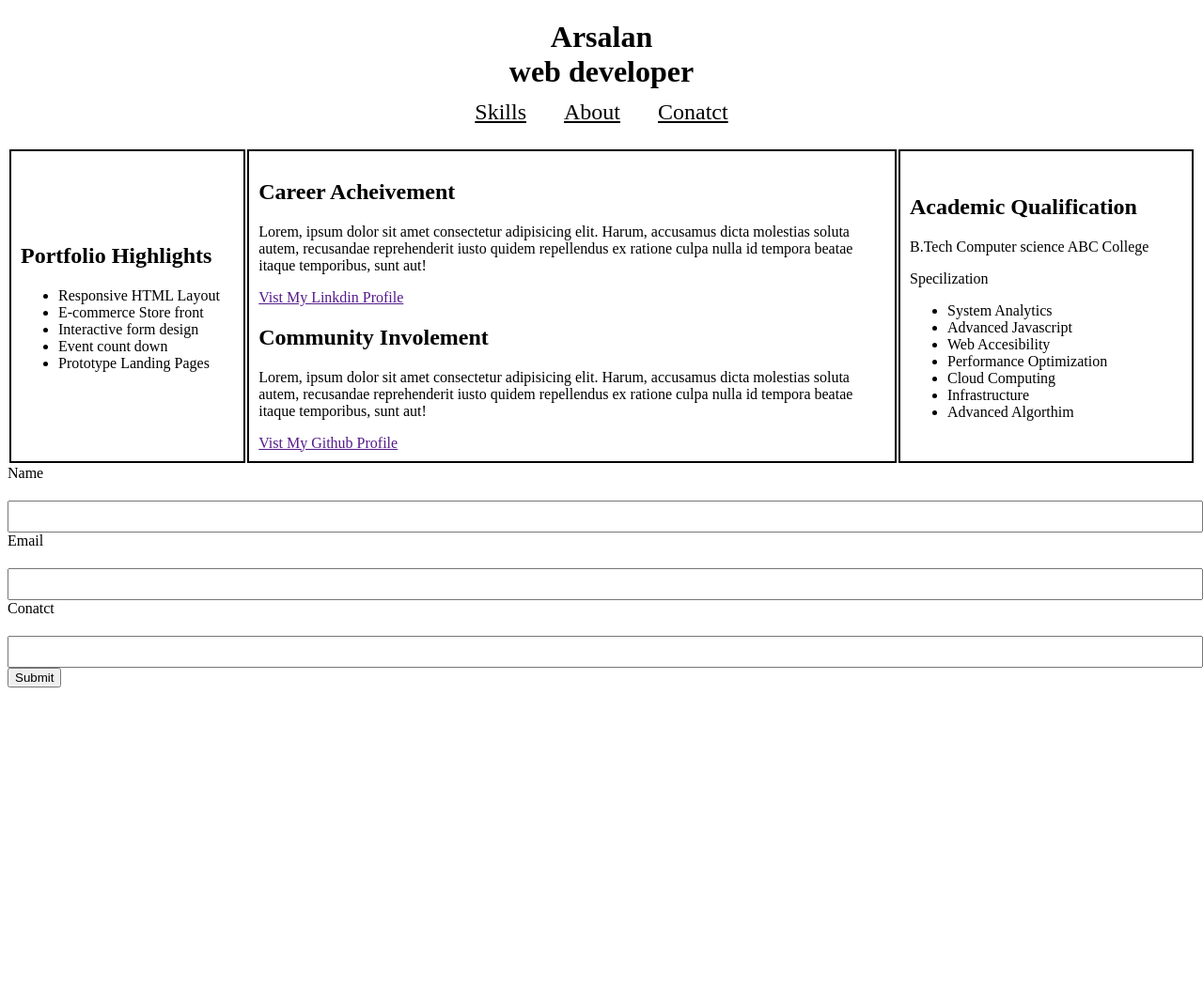
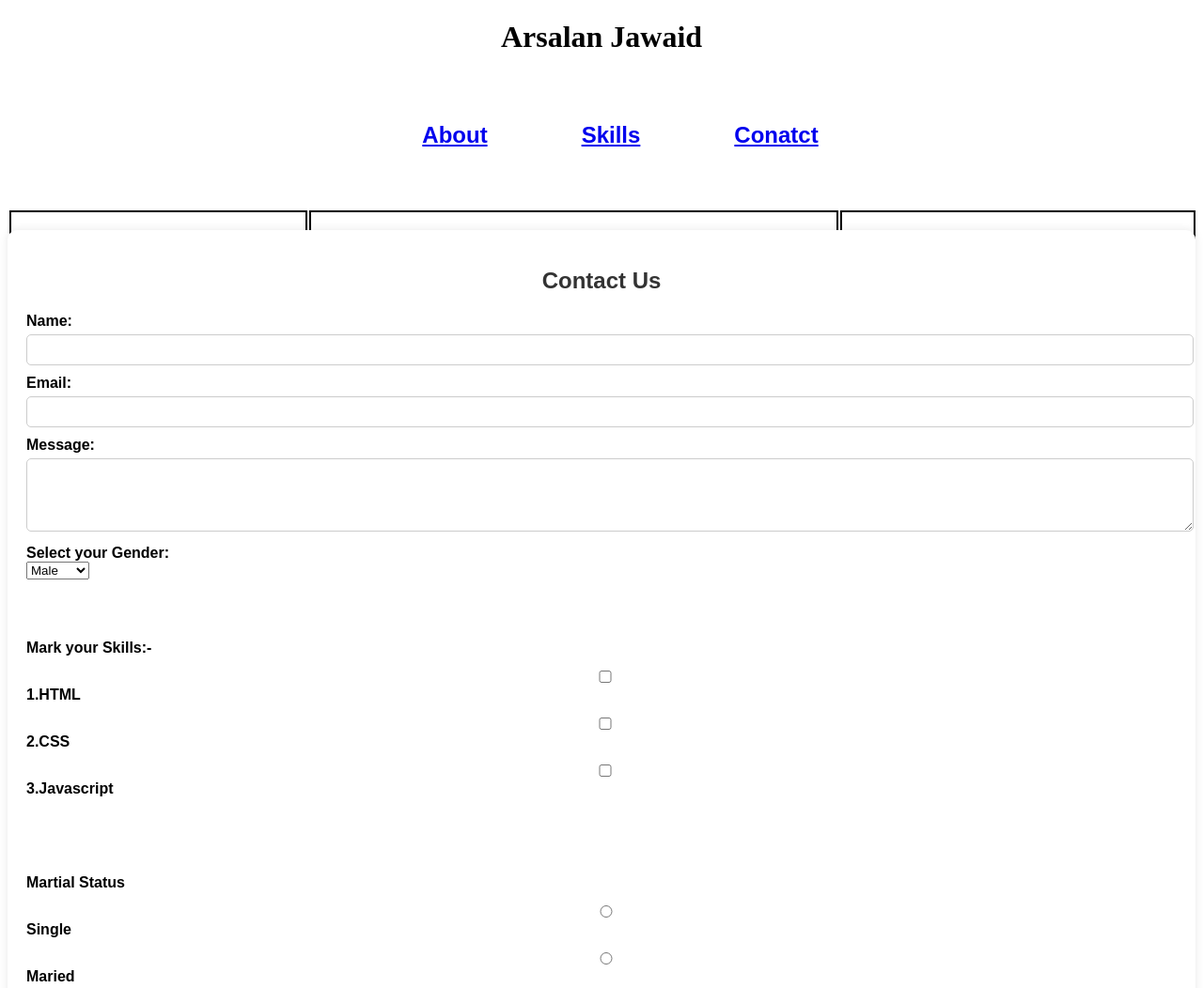
Before and after one commit to Arsalan-123/tableform, a plain HTML site: page index.html in a window 1280 px wide. Shown: the top 1052 px of the page at 94% size. Before the commit the page ends 800 px from the top, so only its background shows below. Drawn offline with Linux system fonts and the light colour scheme.

Commit message:
Add files via upload

```diff
--- a/index.html
+++ b/index.html
@@ -1,132 +1,99 @@
 <!DOCTYPE html>
 <html lang="en">
-
 <head>
     <meta charset="UTF-8">
     <meta name="viewport" content="width=device-width, initial-scale=1.0">
-    <title>HTML Table Example</title>
-    <style>
-.main{
-    text-align: center;
-}
+    <title>Unordered List Example</title>
+    <link rel="stylesheet" href="./style.css ">
+</head>
+<body>
+    <h1>Arsalan Jawaid</h1>
+
+<nav>
+    <ul class="navbar ">
+
+        <li> <a href="./about.html.">About </a> </li>
+        <li> <a href="./skills.html">Skills</a> </li>
+        <li> <a href="./conatct.html">Conatct</a> </li>
+
+    </ul>
+</nav>
+<div class="container">
+<div class="main div1"  >
+        <h3>Portfolio Highlights</h3>
+        <ul>
+            <li>Responsive Html Layout</li>
+        <li>E-Commerce store</li>
+        <li>Interactive Form Design</li></ul>
+    </div>
+
+    <div class=   "main div2">
+<h3>Career Achivement</h3>
+ <p>Frontend Dveloper</p>
+<p> Lorem ipsum dolor sit amet consectetur adipisicing elit. Ab minus
+    officia dolorum distinctio dignissimos suscipit vitae maiores consectetur eveniet
+    nostrum, delectus itaque eos. Nostrum officia voluptatem ullam id dignissimos maiores?</p>
+    <a href="">Visit My Linkedin Profile </a>
+<h3>Community Involement</h3>
+<p>Lorem ipsum, dolor sit amet consectetur adipisicing elit. Velit, illo
+    quis dicta rerum distinctio eum dolor sed? Laborum a, explicabo saepe velit illo
+    quibusdam voluptate, assumenda, recusandae beatae obcaecati unde!</p>
+    <a href="https://github.com/arsalan-123">Visit My Github Profile </a>
+
+</div>
+
+    <div class=" main div3">
+        <h3>Academic Qualification</h3>
+        <h5>Masters In Computer Science </h5>
+        <h4>Specilzation</h4>
+        <ul>
+            <li>Data Analytics</li>
+            <li>Advanced Javascript Techniques</li>
+
+            <li>Web Standard</li>
+            <li>Cloud Computing</li>
+            <li>Adavanced Algorithms</li>
+            <li>Web Development</li>
+        </ul>
+
+    </div>
+</div>
+<div class=" from-main-container">
+<div class="form-container">
+    <h2>Contact Us</h2>
+    <form >
+        <label for="name">Name:</label>
+        <input type="text" id="name" name="name" required>
+
+        <label for="email">Email:</label>
+        <input type="email" id="email" name="email" required>
+
+        <label for="message">Message:</label>
+        <textarea id="message" name="message" rows="4" required></textarea>
+        <label for="dropdown">Select your Gender:</label>
+        <select id="dropdown" name="options">
+          <option value="option1">Male</option>
+          <option value="option2">Female</option>
+        </select>
+        <br><br><br><br>
+        <label for="message">Mark your Skills:- </label>
+
+        <label><input type="checkbox" name="option1" value="option1"> 1.HTML</label>
+        <label><input type="checkbox" name="option2" value="option2"> 2.CSS</label>
+        <label><input type="checkbox" name="option3" value="option3"> 3.Javascript</label>
+<br><br><br><br>
+        <label for="message">Martial Status</label>
+        <label><input type="radio" name="choice" value="option1"> Single  </label>
+        <label><input type="radio" name="choice" value="option2"> Maried</label>
+
+        <br><br>
+        <button type="submit" class="submit-btn">Submit</button>
+    </form>
+</div>
+</div>
 
 
-        table {
-            width: 100%;
-            }
 
 
-        td {
-            border: 2px solid black;
-            padding: 10px;
-        }
-        .navbar{
-            display: flex;
-            padding: 10px 20px;
-            justify-content: center ;
-            margin-top: -35px;
-
-
-        }
-        .navbar a {
-            font-size: x-large;
-            color: black;
-            padding: 14px 20px;
-        }
-    .para1{
-           width: 20%;
-    }
-.para2{
-    width: 55%;
-}
-.para3{
-    width: 25%
-}
-        input{
-            width: 100%;
-            font-size: x-large;
-            margin-top: 20px;
-        }
-
-    </style>
-</head>
-
-<body>
-<Div class="main">
-<h1>Arsalan <br>web developer</h1>
-</Div>
-<div class="navbar">
-
-    <a href="./skill.html">Skills</a>
-    <a href="./abour.html">About</a>
-    <a href="./contct.html">Conatct</a>
-</div>
-
-    <table>
-        <tr >
-            <td class="para1">
-
-
-                <h2>Portfolio Highlights</h2>
-                <ul>
-                    <li>Responsive HTML Layout </li>
-                    <li>E-commerce Store front</li>
-                    <li>Interactive form design</li>
-                    <li>Event count down</li>
-                    <li>Prototype Landing Pages</li>
-                </ul>
-            </td>
-            <td class="para2">
-                <h2>Career Acheivement</h2>
-                <p>Lorem, ipsum dolor sit amet consectetur adipisicing elit. Harum, accusamus
-                    dicta molestias soluta autem, recusandae reprehenderit iusto quidem repellendus
-                     ex ratione culpa nulla id tempora beatae itaque temporibus, sunt aut!</p>
-                     <a href="">Vist My Linkdin Profile</a>
-
-                     <h2>Community Involement</h2>
-                     <p>Lorem, ipsum dolor sit amet consectetur adipisicing elit. Harum, accusamus
-                         dicta molestias soluta autem, recusandae reprehenderit iusto quidem repellendus
-                          ex ratione culpa nulla id tempora beatae itaque temporibus, sunt aut!</p>
-                          <a href="">Vist My Github Profile</a>
-
-            </td>
-            <td class="para3">
-                <h2>Academic Qualification</h2>
-                <p>B.Tech Computer science ABC College</p>
-                <p>Specilization</p>
-                <ul>
-                    <li>System Analytics</li>
-                    <li>Advanced Javascript</li>
-                    <li>Web Accesibility</li>
-                    <li>Performance Optimization</li>
-                    <li>Cloud Computing</li>
-                    <li>Infrastructure</li>
-                    <li>Advanced Algorthim</li>
-                </ul>
-
-
-            </td>
-
-        </tr>
-
-        </tr>
-
-
-    </table>
-<table  class="form" >
-    <form  action="">
-        <label for=""> Name
-            <input  type="" name="" id=""><br>
-        </label>
-        <label for=""> Email
-            <input  type="" name="" id=""><br>
-        </label>
-        <label for=""> Conatct
-            <input  type="" name="" id="">
-        </label><br>
-        <button>Submit</button>
-    </form>
-</table>
 </body>
-
 </html>
--- /dev/null
+++ b/style.css
@@ -0,0 +1,105 @@
+.navbar{
+justify-content: space-between;
+display: flex;
+justify-content: center;}
+
+.navbar li{
+    padding: 50px;
+    list-style: none;
+    font-size: x-large;
+    font-family: sans-serif;
+    font-weight: 800;
+}
+
+
+h1{
+    text-align: center;
+}
+.container{
+    height: 100vh;
+    display: flex;
+
+
+}
+
+
+.main{
+    justify-content: center;
+    align-items: center;
+    font-size: 20px;
+    font-weight: bold;
+margin-bottom: 20%;
+background-color: white;
+}
+.div1{
+
+    margin-left: 2px;
+    padding-left: 5px;
+    width: 25%;
+    border: 2px solid black
+}
+.div2{
+    margin-left: 2px;
+
+    padding-left: 5px;
+    width: 45%;
+    border: 2px solid black
+
+}
+.div3{
+
+    margin-left: 2px;
+    padding-left: 5px;
+    width: 30%;
+    border: 2px solid black
+
+}
+.form-container{
+    background: white;
+    padding: 20px;
+    border-radius: 10px;
+    box-shadow: 0px 0px 10px rgba(0, 0, 0, 0.1);
+    width: 100%;
+
+}
+label {
+    font-weight: bold;
+    display: block;
+    margin-top: 10px;
+}
+input, textarea {
+    width: 100%;
+    padding: 8px;
+    margin-top: 5px;
+    border: 1px solid #ccc;
+    border-radius: 5px;
+}
+.submit-btn {
+    width: 100%;
+    background: #28a745;
+    color: white;
+    padding: 10px;
+    border: none;
+    border-radius: 5px;
+    font-size: 16px;
+    cursor: pointer;
+    transition: 0.3s;
+}
+.submit-btn:hover {
+    background: #218838;
+}
+.from-main-container{
+
+    font-family: Arial, sans-serif;
+    background-color: #f4f4f4;
+    display: flex;
+    justify-content: center;
+    align-items: center;
+    height: 100vh;
+    margin-top: -730px;
+
+}
+h2 {
+    text-align: center;
+    color: #333;
+}
```
Also changed, not shown: about.html (added, +12 -0 lines), conatct.html (added, +11 -0 lines), skills.html (added, +21 -0 lines).
